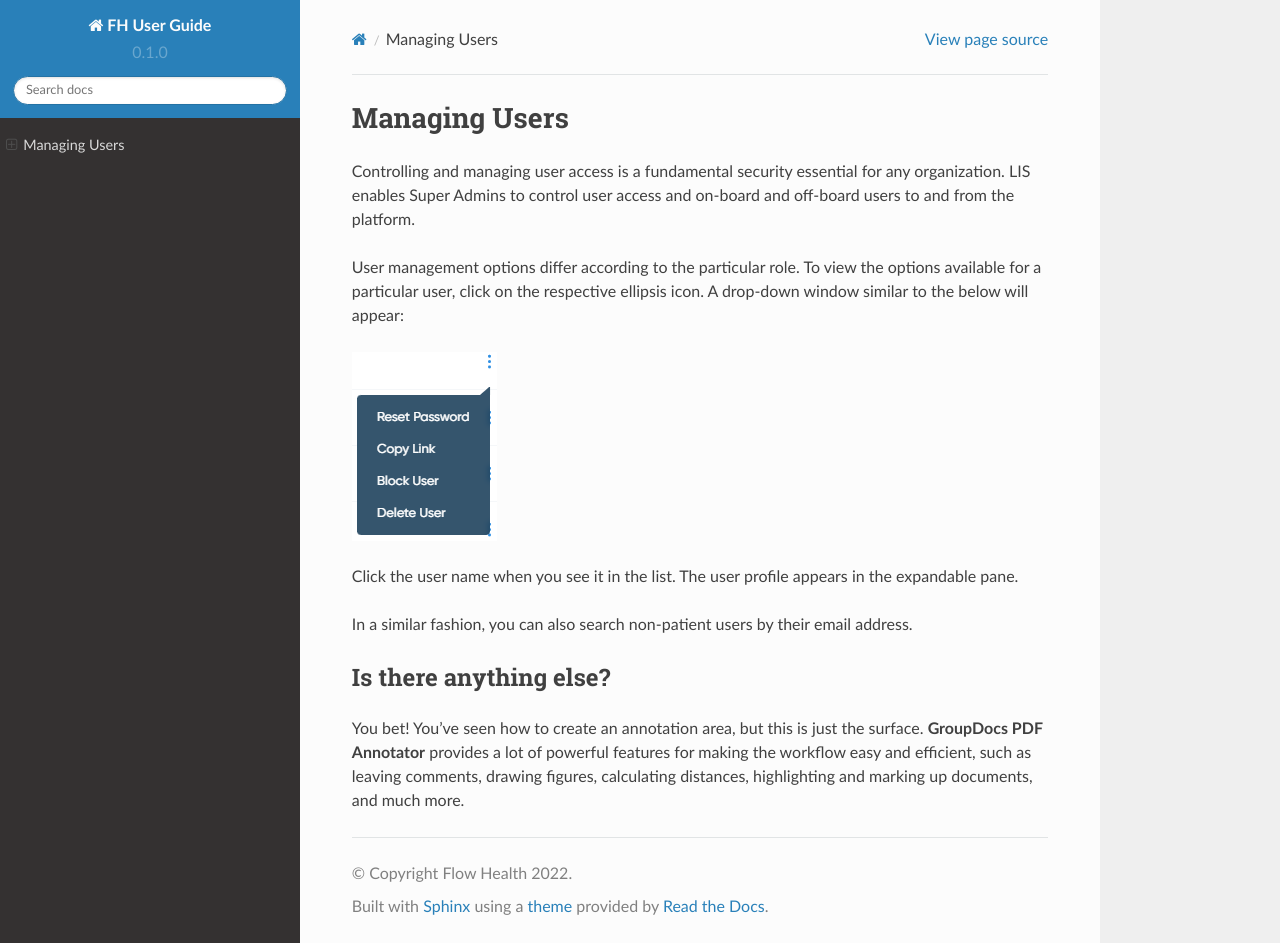
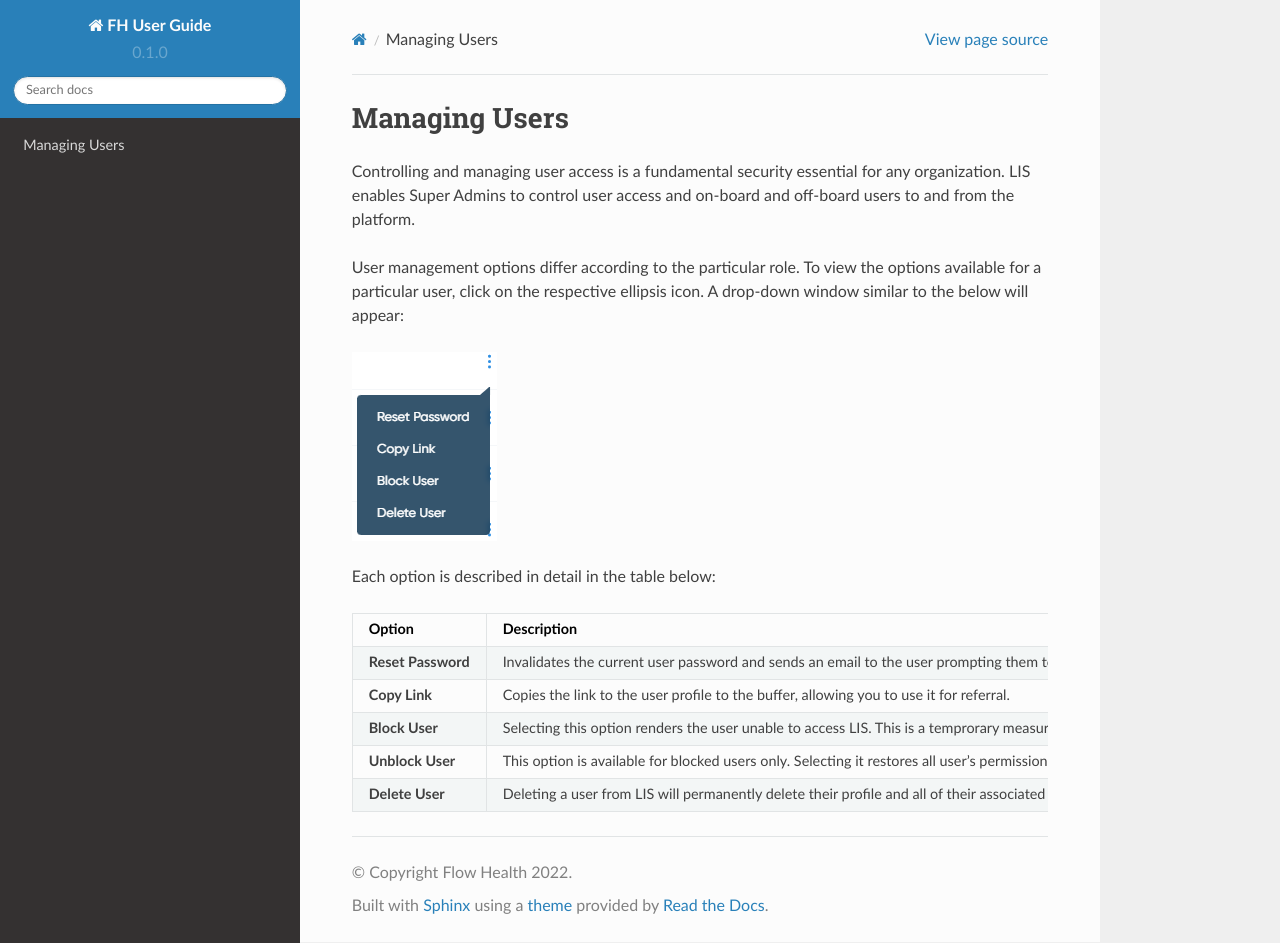
Before and after one commit to vadimsteckler1/fh_online_ug_poc, a Sphinx documentation site: the page built from docs/source/manage.rst, in a window 1280 px wide and 943 px high. Built offline with Sphinx 7.4.7 and the Read the Docs theme 2.0.0, drawn with Linux system fonts in a browser that asks for light colours.

Commit message:
Update manage.rst

```diff
--- a/docs/source/manage.rst
+++ b/docs/source/manage.rst
@@ -9,10 +9,22 @@ User management options differ according to the particular role. To view the opt
 .. image::
    AdminPortal_ViewUsers_02.png
 
-Click the user name when you see it in the list. The user profile appears in the expandable pane.
+Each option is described in detail in the table below:
 
-In a similar fashion, you can also search non-patient users by their email address.
-
-Is there anything else?
--------------------
-You bet! You’ve seen how to create an annotation area, but this is just the surface. **GroupDocs PDF Annotator** provides a lot of powerful features for making the workflow easy and efficient, such as leaving comments, drawing figures, calculating distances, highlighting and marking up documents, and much more.
+.. table::
+====================  =============================================================
+Option                Description
+====================  =============================================================
+**Reset Password**    Invalidates the current user password and sends an email to
+                      the user prompting them to create a new password.
+**Copy Link**         Copies the link to the user profile to the buffer, allowing
+                      you to use it for referral.
+**Block User**        Selecting this option renders the user unable to access LIS.
+                      This is a temprorary measure that can be reverted by
+                      selecting **Unblock User**.
+**Unblock User**      This option is available for blocked users only. Selecting
+                      it restores all user's permissions and allows them to
+                      access LIS.
+**Delete User**       Deleting a user from LIS will permanently delete their profile
+                      and all of their associated data.
+====================  =============================================================
```
